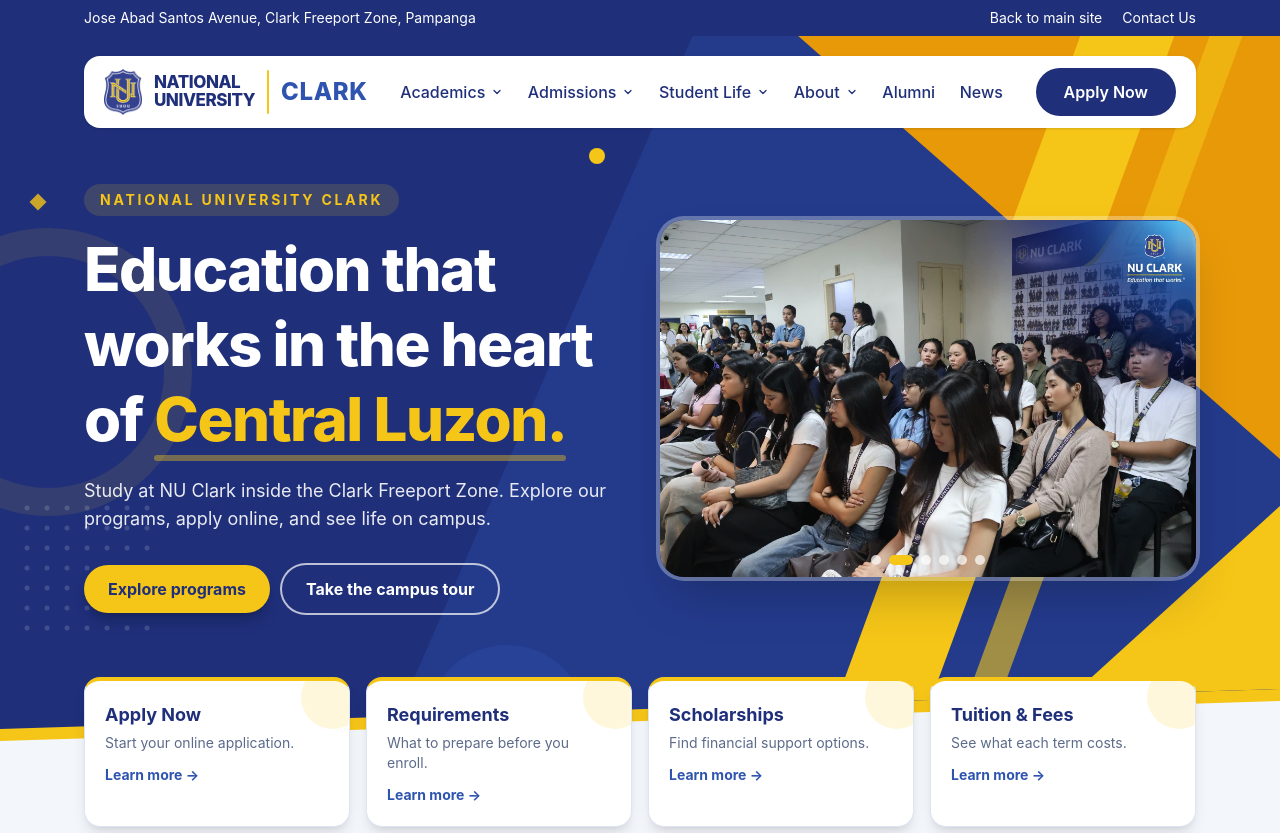
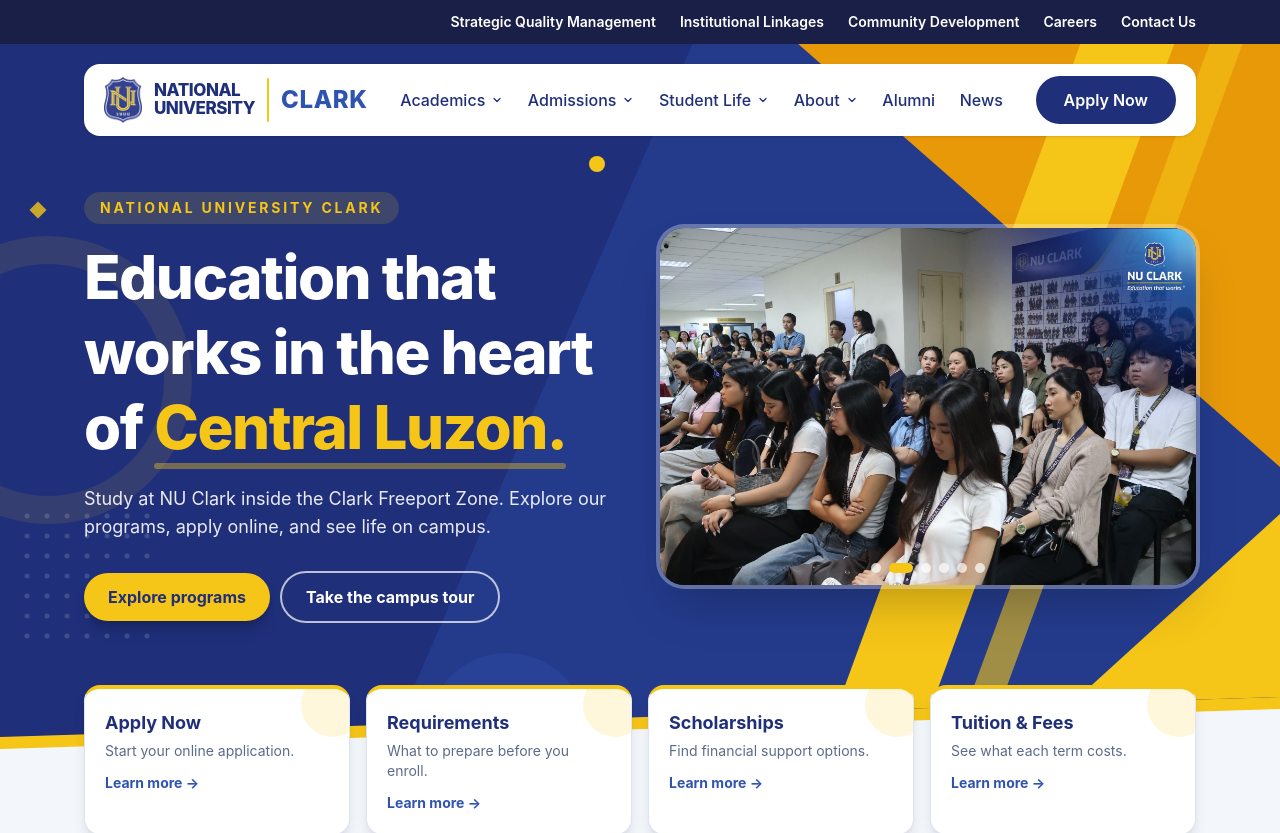
Before and after one commit to RaprapGutierrez/National-University-Clark-Website, a Next.js app: page / in a window 1280 px wide. Shown: the top 833 px of the page. Built offline with nearby package versions, Linux system fonts and the light colour scheme.

Commit message:
update the topbar

```diff
--- a/app/layout.tsx
+++ b/app/layout.tsx
@@ -1,7 +1,7 @@
 import type { Metadata } from "next";
 import { Figtree } from "next/font/google";
 import "./globals.css";
-import Topbar from "@/components/Topbar";
+import UtilityBar from "@/components/about/UtilityBar";
 import TopLoader from "@/components/TopLoader";
 import Footer from "@/components/Footer";
 
@@ -22,7 +22,7 @@ export default function RootLayout({
     <html lang="en">
       <body className={`${figtree.variable} font-sans antialiased`}>
         <TopLoader />
-        <Topbar />
+        <UtilityBar />
         {children}
         <Footer />
       </body>
--- /dev/null
+++ b/components/about/UtilityBar.tsx
@@ -0,0 +1,51 @@
+"use client";
+
+import Link from "next/link";
+import { usePathname } from "next/navigation";
+
+// Copy the real URL from lib/about (the grep above prints it)
+const qualityManagement = "https://www.nu.edu.ph/";
+
+const utilityLinks = [
+  { label: "Strategic Quality Management", href: qualityManagement },
+  {
+    label: "Institutional Linkages",
+    href: "https://www.nu.edu.ph/institutional-linkages",
+  },
+  {
+    label: "Community Development",
+    href: "https://www.nu.edu.ph/community-development",
+  },
+  { label: "Careers", href: "https://www.nu.edu.ph/talent-hub" },
+  { label: "Contact Us", href: "/contact" },
+];
+
+const linkClass =
+  "inline-block py-1 underline-offset-4 hover:underline focus-visible:outline-2 focus-visible:outline-offset-2 focus-visible:outline-gold";
+
+export default function UtilityBar() {
+  const pathname = usePathname() ?? "";
+
+  // The About pages already show this bar in their own header
+  if (pathname === "/about" || pathname.startsWith("/about/")) return null;
+
+  return (
+    <nav aria-label="University resources" className="bg-[#191f46] text-white">
+      <ul className="mx-auto flex min-h-11 max-w-6xl flex-wrap items-center justify-center gap-x-4 gap-y-1 px-4 py-2 text-xs font-semibold sm:justify-end sm:gap-x-6 sm:px-5 sm:text-sm">
+        {utilityLinks.map(({ href, label }) => (
+          <li key={label}>
+            {href.startsWith("/") ? (
+              <Link href={href} className={linkClass}>
+                {label}
+              </Link>
+            ) : (
+              <a href={href} className={linkClass}>
+                {label}
+              </a>
+            )}
+          </li>
+        ))}
+      </ul>
+    </nav>
+  );
+}
```
